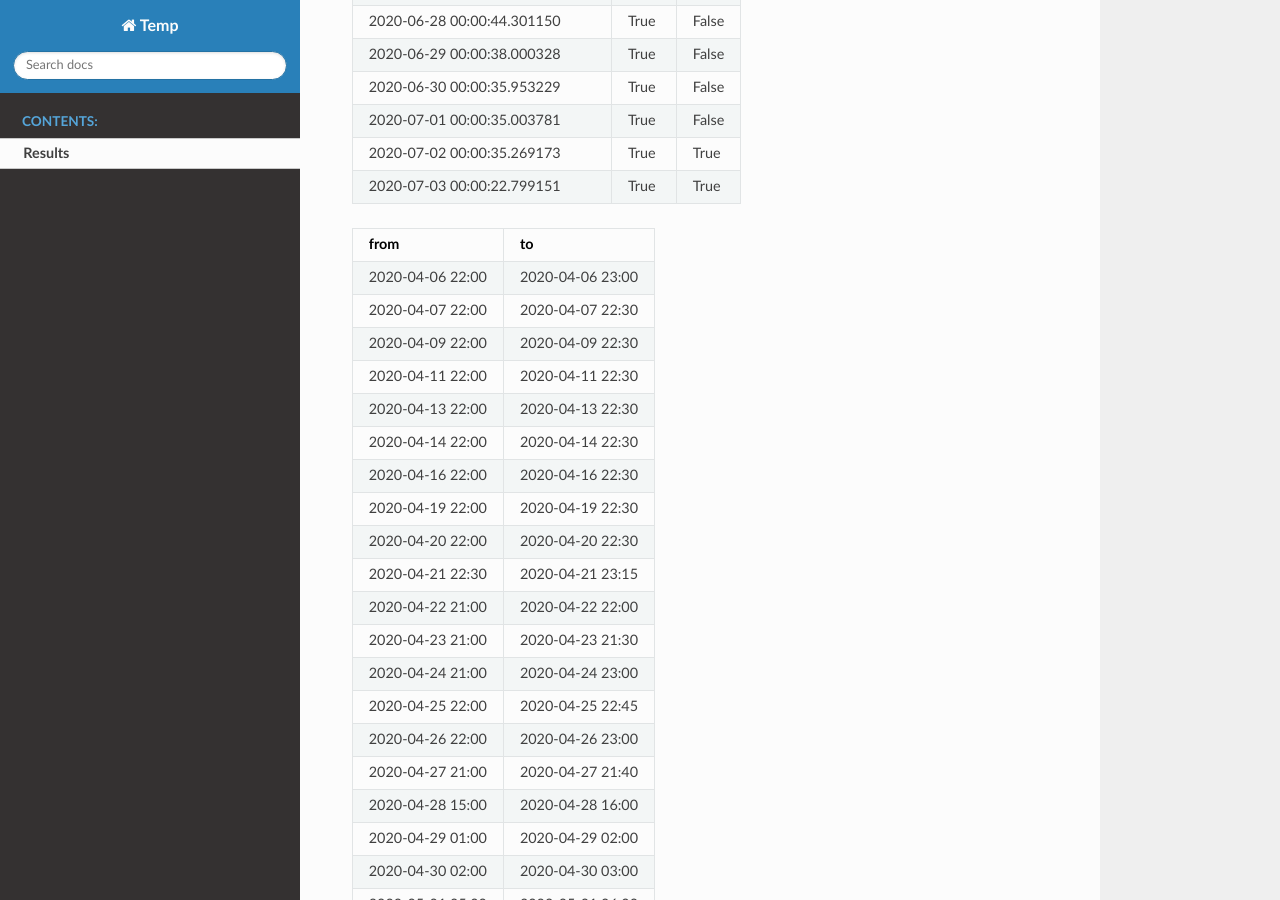
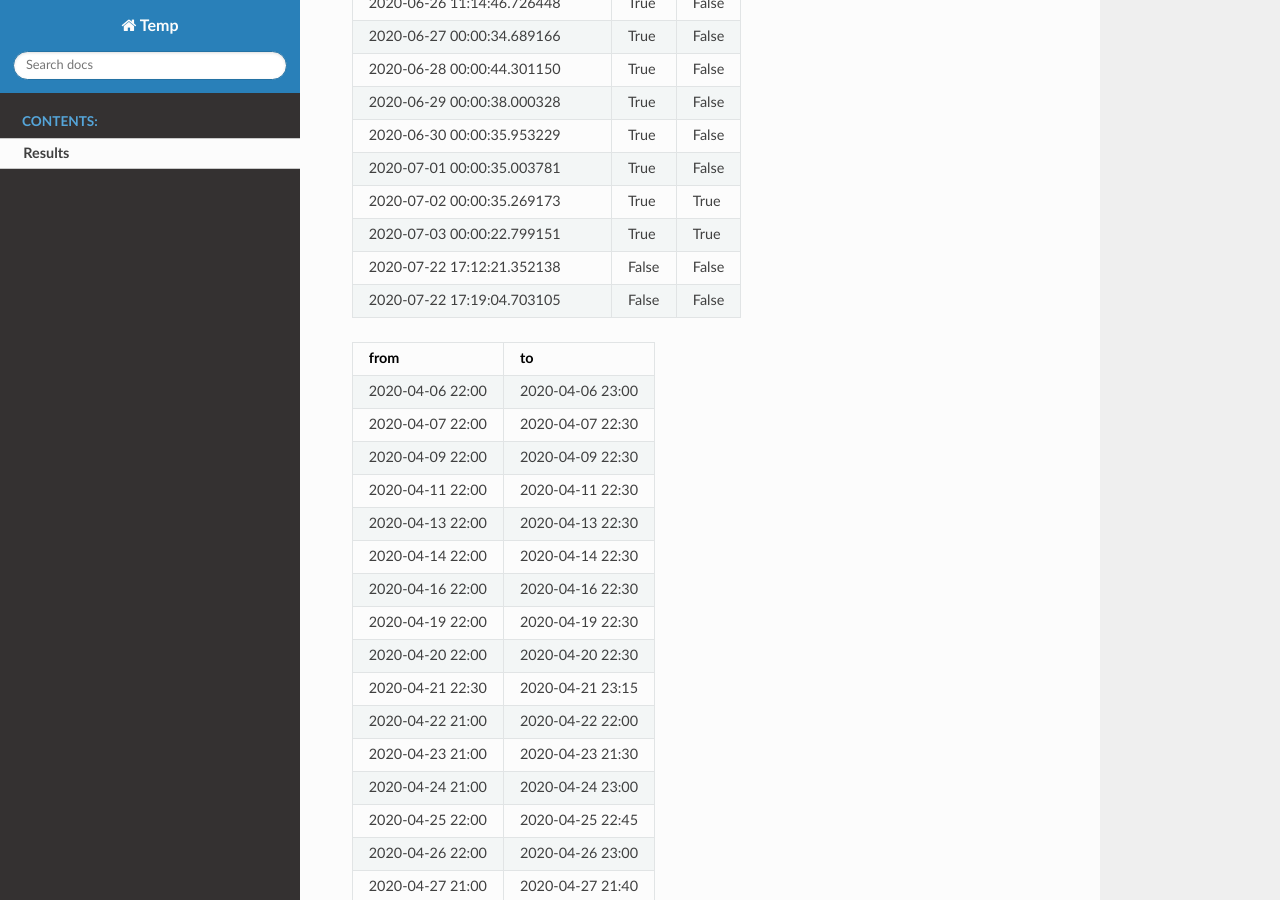
Before and after one commit to shlomow/queries-results, a Sphinx documentation site: the page built from source/results.rst, in a window 1280 px wide and 900 px high, scrolled down 3005 px. Built offline with Sphinx 7.4.7 and the Read the Docs theme 2.0.0, drawn with Linux system fonts in a browser that asks for light colours; some of the changed text lies outside the part shown.

Commit message:
update results

```diff
--- a/source/results.rst
+++ b/source/results.rst
@@ -6,6 +6,8 @@ second experiment: 21.05.2020
 third experiment: 2.06.2020
 
 forth experiment: 18.06.2020
+
+fifth experiment: 24.07.2020
 
 .. csv-table::
    :header: "datetime", "A", "G"
@@ -98,6 +100,8 @@ forth experiment: 18.06.2020
    2020-07-01 00:00:35.003781, True, False
    2020-07-02 00:00:35.269173, True, True
    2020-07-03 00:00:22.799151, True, True
+   2020-07-22 17:12:21.352138, False, False
+   2020-07-22 17:19:04.703105, False, False
 
 .. csv-table::
    :header: "from", "to"
```
Also changed, not shown: results.json (+1 -1 lines).
